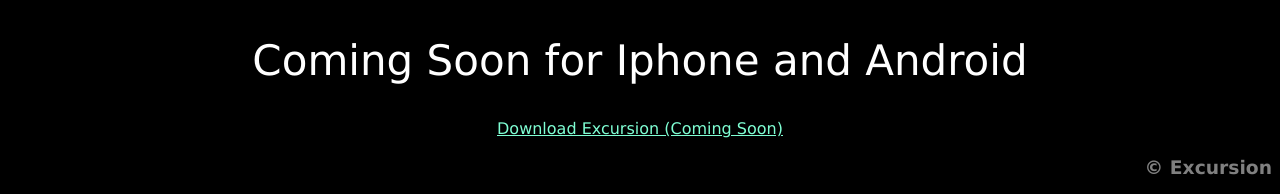
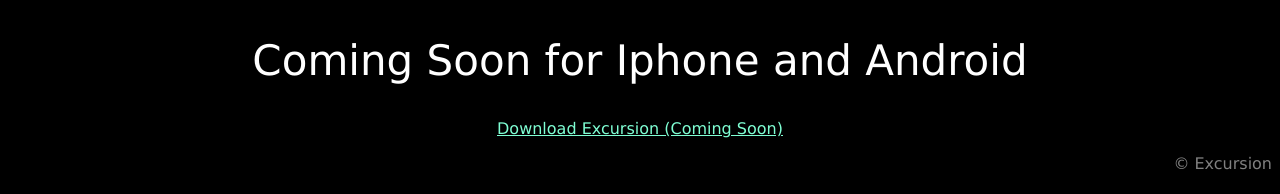
Before and after one commit to cdrumspno/excursion, a plain HTML site: page index.html in a window 1280 px wide. Shown: the part 1136-1330 px from the top of the page. Drawn offline with Linux system fonts and the light colour scheme.

Commit message:
Finished

```diff
--- a/index.html
+++ b/index.html
@@ -12,10 +12,10 @@
     <p class="ex">Excursion remembers places you like, and recommends new points of interest around you.</p>
     <p><img src="./resources/images/camp.jpg" alt="Camp site"></p>
     <p><img src="./resources/images/phone.png" alt="Cartoon of phone"></p>
-    <footer>
-      <h2>Coming Soon for Iphone and Android</h2>
-      <a href="#">Download Excursion (Coming Soon)</a>
-      <h3 class="a">© Excursion</h3>
-    </footer>
+    <h2>Coming Soon for Iphone and Android</h2>
+    <a href="#">Download Excursion (Coming Soon)</a>
+    <div class="footer">
+      <p>&copy; Excursion</p>
+    </div>
   </body>
 </html>
--- a/resources/css/style.css
+++ b/resources/css/style.css
@@ -16,15 +16,11 @@ h2{
   font-weight: 300;
   font-size: 42px;
 }
-h3{
-  text-align: right;
-  color: gray;
-}
 .ex{
   color: gray;
   font-size: 21px;
 }
-.a{
+.footer{
   text-align: right;
   color: gray;
 }
```
